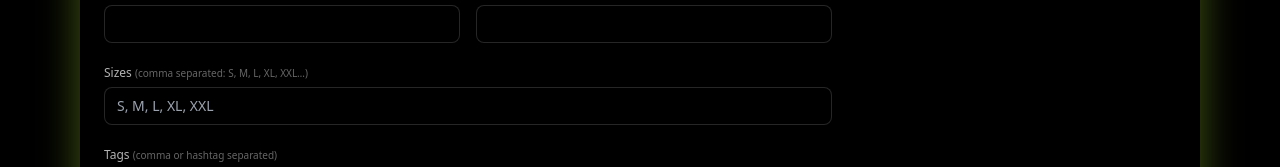
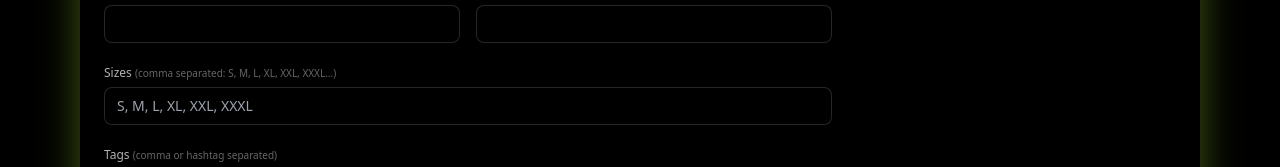
Before and after one commit to adityaaa/3dark, a Next.js app: page /admin/products/new in a window 1280 px wide. Shown: the part 603-770 px from the top of the page. Built offline with nearby package versions, Linux system fonts and the light colour scheme.

Commit message:
feat: display lowest price on homepage
- Updated homepage to use getLowestPrice() utility
- Now shows lowest price across all sizes consistently with shop page
- Displays MRP with strikethrough for discount visibility
- Ensures XXXL and all sizes are fully supported via brand pricing

```diff
--- a/app/page.tsx
+++ b/app/page.tsx
@@ -2,7 +2,7 @@
 import Link from "next/link";
 import Image from "next/image";
 import { prisma } from "@/lib/db";
-import { mapProduct } from "@/lib/utils";
+import { mapProduct, applyBrandPricing, getLowestPrice } from "@/lib/utils";
 
 export const dynamic = 'force-dynamic';
 
@@ -12,7 +12,16 @@ export default async function HomePage() {
     take: 3,
   });
 
-  const top = productsDb.map(mapProduct);
+  // Get all brand pricings
+  const brandPricings = await prisma.brandPricing.findMany();
+  const brandPricingMap = new Map(brandPricings.map(bp => [bp.brand, bp.sizePricing]));
+
+  // Map products and apply brand pricing
+  const top = productsDb.map(p => {
+    const product = mapProduct(p);
+    const brandPricing = brandPricingMap.get(p.brand);
+    return applyBrandPricing(product, brandPricing || null);
+  });
 
   return (
     <div className="min-h-screen bg-black text-white">
@@ -95,7 +104,9 @@ export default async function HomePage() {
           </p>
         ) : (
           <div className="grid gap-6 md:grid-cols-3">
-            {top.map((p) => (
+            {top.map((p) => {
+              const { price: displayPrice, mrp: displayMrp } = getLowestPrice(p);
+              return (
                 <Link
                   key={p.id}
                   href={`/product/${p.slug}`}
@@ -119,15 +130,18 @@ export default async function HomePage() {
                     <p className="text-xs text-white/60 line-clamp-2">
                       {p.description}
                     </p>
-                  <div className="mt-2 flex items-center justify-between text-xs">
-                    <span className="font-semibold">₹{p.price}</span>
-                    <span className="text-[11px] text-white/50">
-                      {p.brand}
+                    <div className="mt-2 flex items-baseline gap-2">
+                      <span className="text-sm font-semibold">₹{displayPrice}</span>
+                      {displayMrp > displayPrice && (
+                        <span className="text-[11px] text-white/40 line-through">
+                          ₹{displayMrp}
                         </span>
+                      )}
                     </div>
                   </div>
                 </Link>
-            ))}
+              );
+            })}
           </div>
         )}
       </section>
--- a/components/admin/BrandPricingForm.tsx
+++ b/components/admin/BrandPricingForm.tsx
@@ -14,7 +14,7 @@ type SizePricing = Record<string, { price: number; mrp: number }>;
 export default function BrandPricingForm({ brands, existingPricing }: BrandPricingFormProps) {
   const router = useRouter();
   const [selectedBrand, setSelectedBrand] = useState(brands[0] || "");
-  const [sizes, setSizes] = useState("S, M, L, XL, XXL");
+  const [sizes, setSizes] = useState("S, M, L, XL, XXL, XXXL");
   const [isSaving, setIsSaving] = useState(false);
   const [error, setError] = useState<string | null>(null);
   const [success, setSuccess] = useState<string | null>(null);
@@ -151,7 +151,7 @@ export default function BrandPricingForm({ brands, existingPricing }: BrandPrici
             });
             setSizePricing(newPricing);
           }}
-          placeholder="S, M, L, XL, XXL"
+          placeholder="S, M, L, XL, XXL, XXXL"
           className="mt-2 w-full rounded-lg border border-white/15 bg-black/40 px-4 py-3 text-sm text-white focus:border-neon focus:outline-none"
         />
       </div>
--- a/components/admin/ProductForm.tsx
+++ b/components/admin/ProductForm.tsx
@@ -300,7 +300,7 @@ export default function ProductForm({ product, mode }: ProductFormProps) {
           <label className="text-xs text-white/70">
             Sizes{" "}
             <span className="text-[10px] text-white/40">
-              (comma separated: S, M, L, XL, XXL…)
+              (comma separated: S, M, L, XL, XXL, XXXL…)
             </span>
           </label>
           <input
@@ -318,7 +318,7 @@ export default function ProductForm({ product, mode }: ProductFormProps) {
               });
               setSizePricing(newPricing);
             }}
-            placeholder="S, M, L, XL, XXL"
+            placeholder="S, M, L, XL, XXL, XXXL"
           />
         </div>
 
--- a/scripts/seed-products.ts
+++ b/scripts/seed-products.ts
@@ -69,7 +69,7 @@ async function main() {
       price,
       mrp,
       tags: tags.join(","),
-      sizes: category.toLowerCase().includes("freesize") ? "Free Size" : "S,M,L,XL,XXL",
+      sizes: category.toLowerCase().includes("freesize") ? "Free Size" : "S,M,L,XL,XXL,XXXL",
       sizePricing: null,
       image: filename,
       gallery: null,
```
Lines whose indentation alone changed are shown as unchanged.
